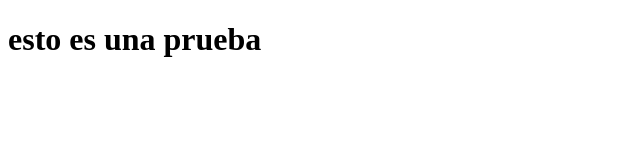
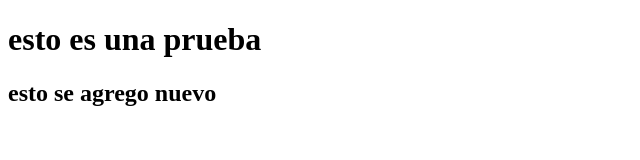
Before and after one commit to ochgg/pruebas, a plain HTML site: page index.html in a window 1280 px wide. Shown: the whole page, without its empty margins (0-640 px from the left). Drawn offline with Linux system fonts and the light colour scheme.

Commit message:
se modifica el archivo de prueba

```diff
--- a/index.html
+++ b/index.html
@@ -9,5 +9,8 @@
 <body>
     <h1>esto es una prueba</h1>
 
+    <h2>esto se agrego nuevo</h2>
+
+
 </body>
 </html>
```
